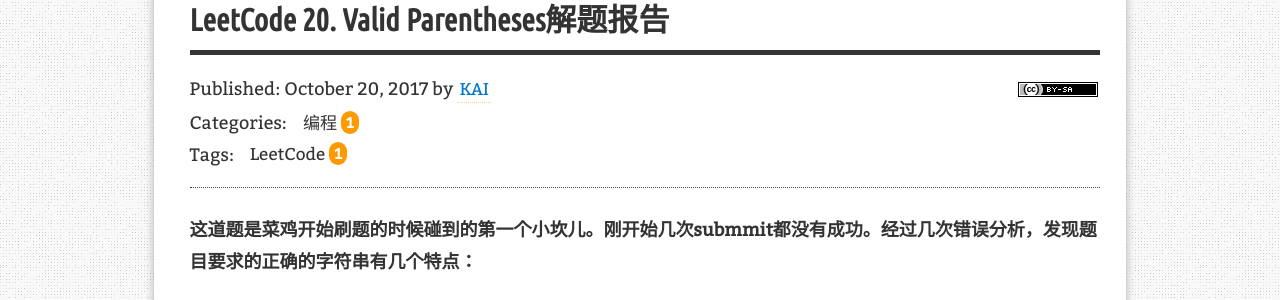
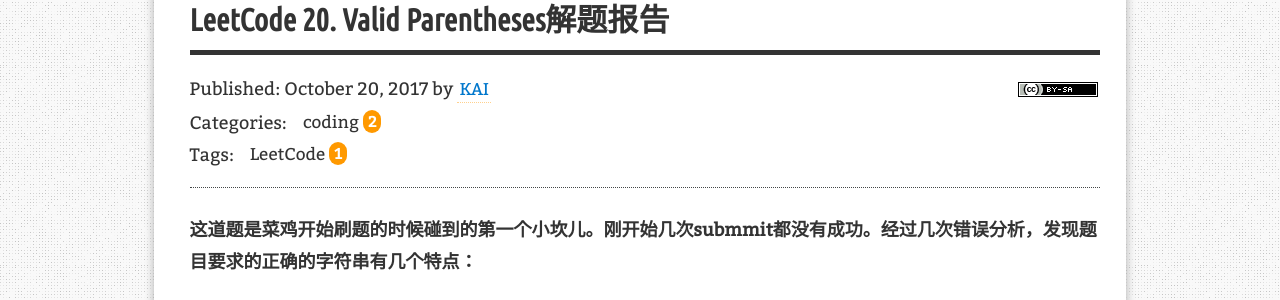
Before and after one commit to mrcwl/bryceyang.github.io, a Jekyll site: the page built from _posts/2017-10-20-leetcode-20解题报告.markdown, in a window 1280 px wide and 900 px high. Shown: the part 133-433 px from the top of the window. Built offline with Jekyll 4.4.1, drawn with Linux system fonts in a browser that asks for light colours; nearby versions of some CDN libraries; comment, search, counter and statistics services are not loaded.

Commit message:
修改分类

```diff
--- a/_posts/2017-10-20-leetcode-20解题报告.markdown
+++ b/_posts/2017-10-20-leetcode-20解题报告.markdown
@@ -2,7 +2,7 @@
 layout: post
 title: "LeetCode 20. Valid Parentheses解题报告"
 description: "A conclusion of my problem-solving method"
-categories: [编程]
+categories: [coding]
 tags: [LeetCode]
 redirect_from:
   - /2017/10/20/
```
